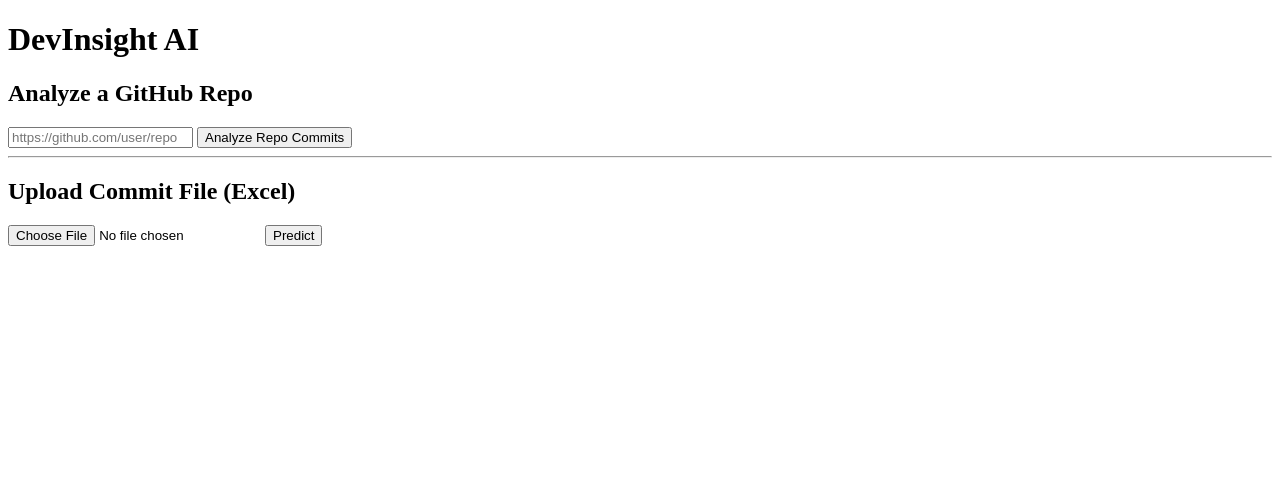
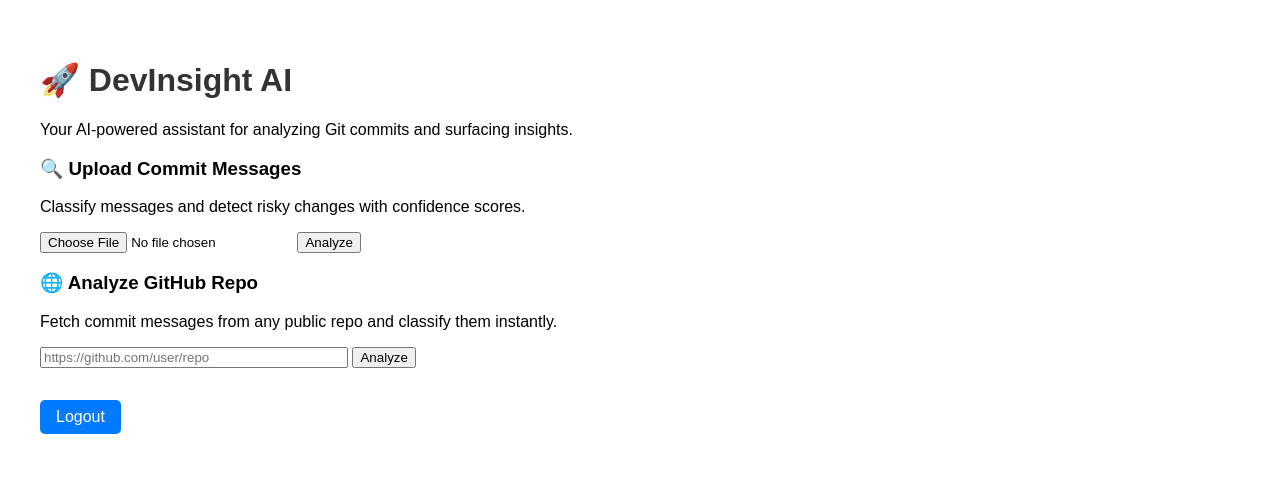
Before and after one commit to srinijamorla/devinsight-ai, a Flask app: template webapp/templates/index.html in a window 1280 px wide. Shown: the top 481 px of the page. Run offline with Flask 3, Linux system fonts and the light colour scheme; the template is opened without the code that fills it, so the values that code supplies are empty; parts of the project's set-up code (start-up, migrations or seed data) failed here and were passed over.

Commit message:
Add Streamlit dashboard with login and GitHub commit fetch

```diff
--- a/src/model.py
+++ b/src/model.py
@@ -4,5 +4,7 @@ import os
 def load_model():
     model_path = os.path.join(os.path.dirname(__file__), 'model.pkl')
     with open(model_path, 'rb') as f:
-        model, vectorizer = pickle.load(f)
+        model_data = pickle.load(f)
+    model = model_data['model']
+    vectorizer = model_data['vectorizer']
     return model, vectorizer
--- a/webapp/app.py
+++ b/webapp/app.py
@@ -1,32 +1,75 @@
-# app.py
 import os
 import sys
 sys.path.append(os.path.abspath(os.path.join(os.path.dirname(__file__), '..')))
 
 import pandas as pd
-from flask import Flask, request, jsonify, send_file, render_template
+from flask import Flask, request, jsonify, send_file, render_template, redirect, url_for, flash
 from werkzeug.utils import secure_filename
+
+from flask_login import LoginManager, UserMixin, login_user, logout_user, login_required, current_user
 
 from src.preprocess import clean_text
 from src.model import load_model
-from src.github_fetch import fetch_commits  # ✅ Import your function
+from src.github_fetch import fetch_commits
 
 app = Flask(__name__)
+app.secret_key = 'devinsight-secret'  # In production, use a secure env var
 
+# Flask-Login setup
+login_manager = LoginManager()
+login_manager.init_app(app)
+login_manager.login_view = 'login'
+
+# Dummy User setup
+class User(UserMixin):
+    def __init__(self, id):
+        self.id = id
+        self.name = "admin"
+        self.password = "password"
+
+users = {'admin': User(id=1)}
+
+@login_manager.user_loader
+def load_user(user_id):
+    return users.get("admin") if user_id == "1" else None
+
+# Uploads folder setup
 current_dir = os.getcwd()
 UPLOAD_FOLDER = os.path.join(current_dir, 'src', 'uploads')
 os.makedirs(UPLOAD_FOLDER, exist_ok=True)
 
-# Load model & vectorizer once
+# Load model
 model, vectorizer = load_model()
 
+# Login route
+@app.route('/login', methods=['GET', 'POST'])
+def login():
+    if request.method == 'POST':
+        username = request.form.get('username')
+        password = request.form.get('password')
+        if username == 'admin' and password == 'password':
+            login_user(users['admin'])
+            return redirect(url_for('index'))
+        else:
+            flash("Invalid credentials")
+    return render_template('login.html')
 
+# Logout route
+@app.route('/logout')
+@login_required
+def logout():
+    logout_user()
+    return redirect(url_for('login'))
+
+# Home
 @app.route('/')
+@login_required
 def index():
     return render_template('index.html')
 
-
+# File prediction
 @app.route('/predict', methods=['POST'])
+@login_required
 def predict():
     file = request.files.get('file')
     if not file:
@@ -44,21 +87,26 @@ def predict():
     X = vectorizer.transform(df['cleaned'])
     df['label'] = model.predict(X)
 
+    if hasattr(model, "predict_proba"):
+        proba = model.predict_proba(X)
+        df['confidence'] = proba.max(axis=1)
+    else:
+        df['confidence'] = "N/A"
+
     output_path = os.path.join(UPLOAD_FOLDER, f"predicted_{filename}")
-    df[['message', 'label']].to_excel(output_path, index=False)
+    df[['message', 'label', 'confidence']].to_excel(output_path, index=False)
 
     return send_file(output_path, as_attachment=True)
 
-
+# GitHub repo analysis
 @app.route('/analyze_repo', methods=['POST'])
+@login_required
 def analyze_repo():
     repo_url = request.form.get('repo_url')
     if not repo_url:
         return jsonify({"error": "No GitHub repo URL provided"}), 400
 
-    # ✅ Fetch commits using your logic
     df = fetch_commits(repo_url)
-
     if df.empty:
         return jsonify({"error": "No commits found or invalid repo"}), 400
 
@@ -66,9 +114,7 @@ def analyze_repo():
     X = vectorizer.transform(df['cleaned'])
     df['label'] = model.predict(X)
 
-    # Save predictions
-    filename = f"predicted_commits_from_github.xlsx"
-    output_path = os.path.join(UPLOAD_FOLDER, filename)
+    output_path = os.path.join(UPLOAD_FOLDER, f"predicted_commits_from_github.xlsx")
     df[['message', 'label']].to_excel(output_path, index=False)
 
     return send_file(output_path, as_attachment=True)
--- a/webapp/templates/index.html
+++ b/webapp/templates/index.html
@@ -2,24 +2,52 @@
 <html>
 <head>
     <title>DevInsight AI</title>
+    <style>
+        body {
+            font-family: Arial, sans-serif;
+            padding: 2rem;
+        }
+        h1 {
+            color: #333;
+        }
+        .feature {
+            margin: 1rem 0;
+        }
+        a.button {
+            padding: 0.5rem 1rem;
+            background: #007bff;
+            color: white;
+            text-decoration: none;
+            border-radius: 5px;
+            display: inline-block;
+            margin-top: 1rem;
+        }
+    </style>
 </head>
 <body>
-    <h1>DevInsight AI</h1>
+    <h1>🚀 DevInsight AI</h1>
+    <p>Your AI-powered assistant for analyzing Git commits and surfacing insights.</p>
 
-    <!-- GitHub Repo Analysis Form -->
-    <h2>Analyze a GitHub Repo</h2>
-    <form action="/analyze_repo" method="post">
-        <input type="text" name="repo_url" placeholder="https://github.com/user/repo" required>
-        <button type="submit">Analyze Repo Commits</button>
-    </form>
+    <div class="feature">
+        <h3>🔍 Upload Commit Messages</h3>
+        <p>Classify messages and detect risky changes with confidence scores.</p>
+        <form action="/predict" method="post" enctype="multipart/form-data">
+            <input type="file" name="file" required>
+            <button type="submit">Analyze</button>
+        </form>
+    </div>
 
-    <hr>
+    <div class="feature">
+        <h3>🌐 Analyze GitHub Repo</h3>
+        <p>Fetch commit messages from any public repo and classify them instantly.</p>
+        <form action="/analyze_repo" method="post">
+            <input type="text" name="repo_url" placeholder="https://github.com/user/repo" required style="width: 300px;">
+            <button type="submit">Analyze</button>
+        </form>
+    </div>
 
-    <!-- File Upload Form -->
-    <h2>Upload Commit File (Excel)</h2>
-    <form action="/predict" method="post" enctype="multipart/form-data">
-        <input type="file" name="file" required>
-        <button type="submit">Predict</button>
-    </form>
+    <div class="feature">
+        <a href="/logout" class="button">Logout</a>
+    </div>
 </body>
 </html>
```
Also changed, not shown: requirements.txt (+6 -3 lines), streamlit_app.py (added, +114 -0 lines), webapp/templates/login.html (added, +23 -0 lines), 4 other files.
